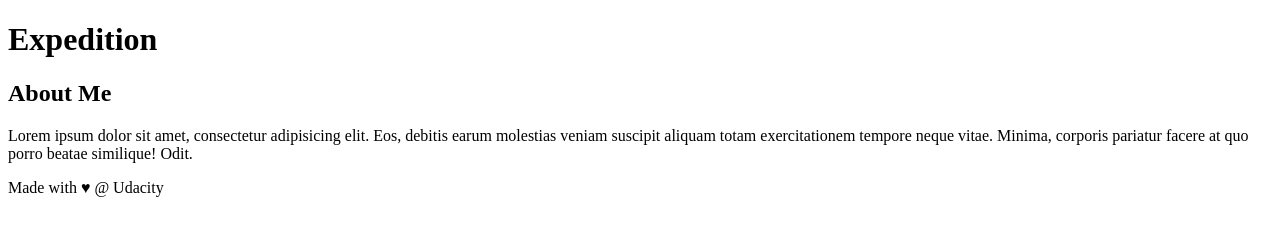
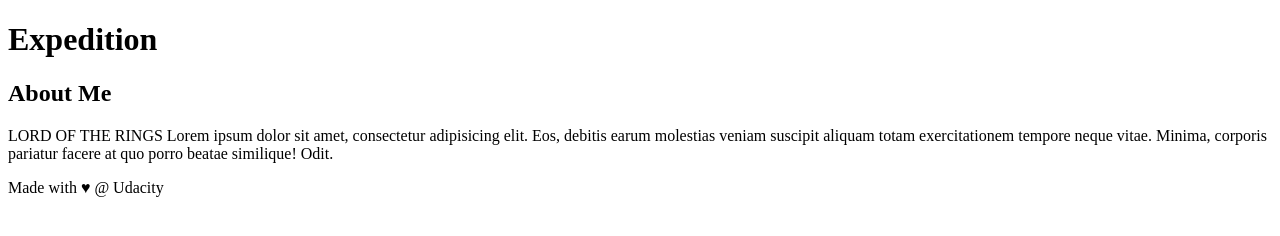
Before and after one commit to darrenhubbard/githubudacity, a plain HTML site: page index.html in a window 1280 px wide. Drawn offline with Linux system fonts and the light colour scheme.

Commit message:
Added LOTR to aside

```diff
--- a/index.html
+++ b/index.html
@@ -23,7 +23,7 @@
 <aside>
     <h2>About Me</h2>
 
-    <p>Lorem ipsum dolor sit amet, consectetur adipisicing elit. Eos, debitis earum molestias veniam suscipit aliquam totam exercitationem tempore neque vitae. Minima, corporis pariatur facere at quo porro beatae similique! Odit.</p>
+    <p>LORD OF THE RINGS Lorem ipsum dolor sit amet, consectetur adipisicing elit. Eos, debitis earum molestias veniam suscipit aliquam totam exercitationem tempore neque vitae. Minima, corporis pariatur facere at quo porro beatae similique! Odit.</p>
 </aside>
 <!-- end of new content -->
 
```
